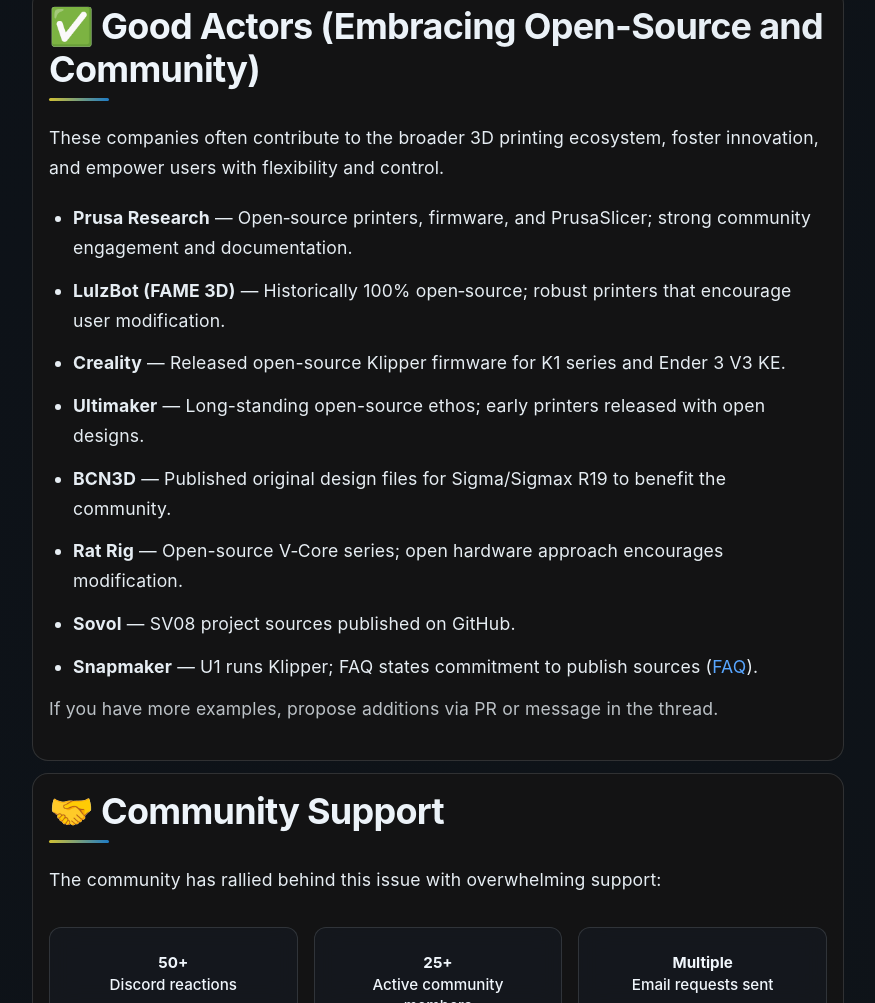
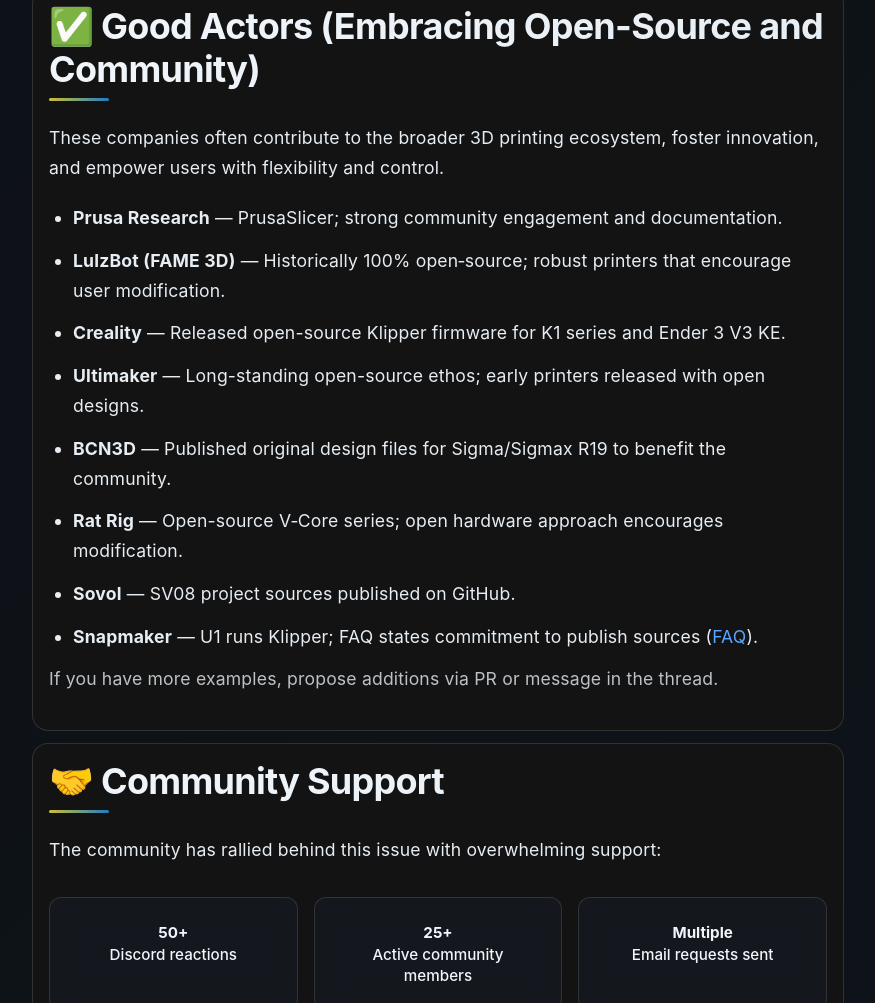
Before and after one commit to botflakes/free-the-code, a plain HTML site: page index.html in a window 1280 px wide. Shown: the part 4799-5802 px from the top of the page, without its empty margins (368-1243 px from the left). Drawn offline with Linux system fonts and the light colour scheme; no server answers.

Commit message:
Update Prusa Research description in good actors list
Removed mention of open-source printers and firmware from Prusa Research's description, now highlighting PrusaSlicer and community engagement.

```diff
--- a/index.html
+++ b/index.html
@@ -237,7 +237,7 @@
         <h2><span class="emoji">✅</span> Good Actors (Embracing Open-Source and Community)</h2>
         <p>These companies often contribute to the broader 3D printing ecosystem, foster innovation, and empower users with flexibility and control.</p>
         <ul>
-          <li><strong>Prusa Research</strong> — Open‑source printers, firmware, and PrusaSlicer; strong community engagement and documentation.</li>
+          <li><strong>Prusa Research</strong> — PrusaSlicer; strong community engagement and documentation.</li>
           <li><strong>LulzBot (FAME 3D)</strong> — Historically 100% open‑source; robust printers that encourage user modification.</li>
           <li><strong>Creality</strong> — Released open-source Klipper firmware for K1 series and Ender 3 V3 KE.</li>
           <li><strong>Ultimaker</strong> — Long-standing open-source ethos; early printers released with open designs.</li>
```
